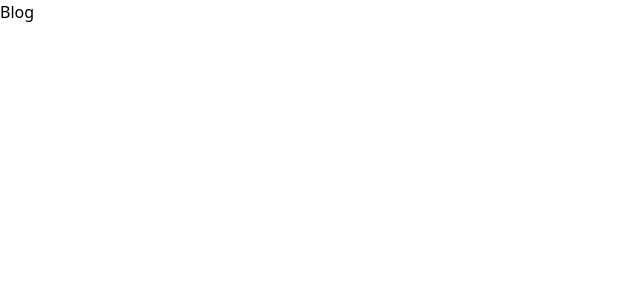
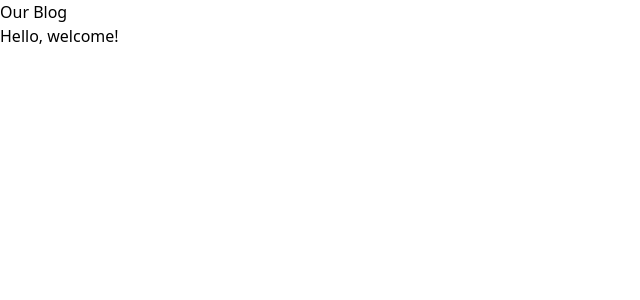
Before and after one commit to harshu1705/React-Team-Internship-project, a React (Create React App) app: page /Blog in a window 1280 px wide. Shown: the top 300 px of the page, without its empty margins (0-640 px from the left). Built offline with nearby package versions, Linux system fonts and the light colour scheme.

Commit message:
First commit

```diff
--- a/src/Pages/Blog.jsx
+++ b/src/Pages/Blog.jsx
@@ -2,7 +2,10 @@ import React from 'react'
 
 function Blog() {
   return (
-    <div>Blog</div>
+    <div>Our Blog
+      <p>Hello, welcome!</p>
+    </div>
+
   )
 }
 
```
